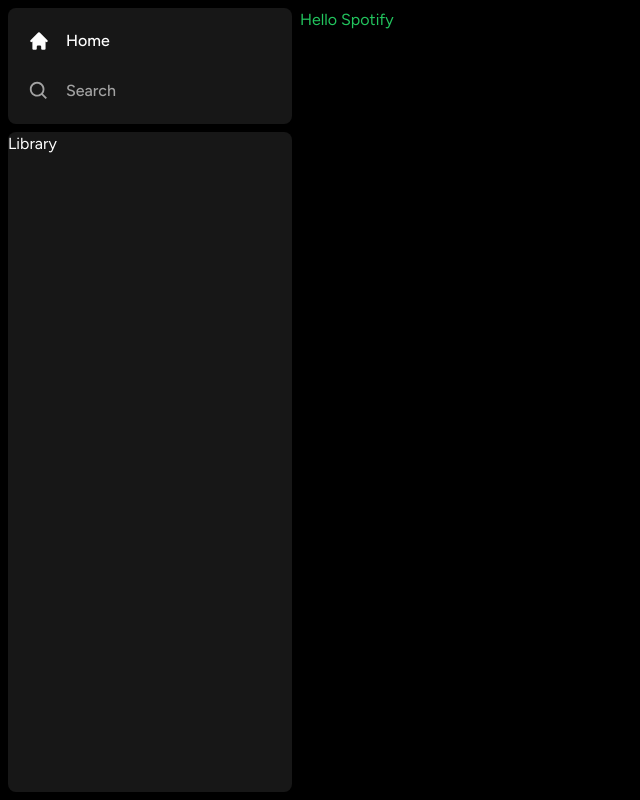
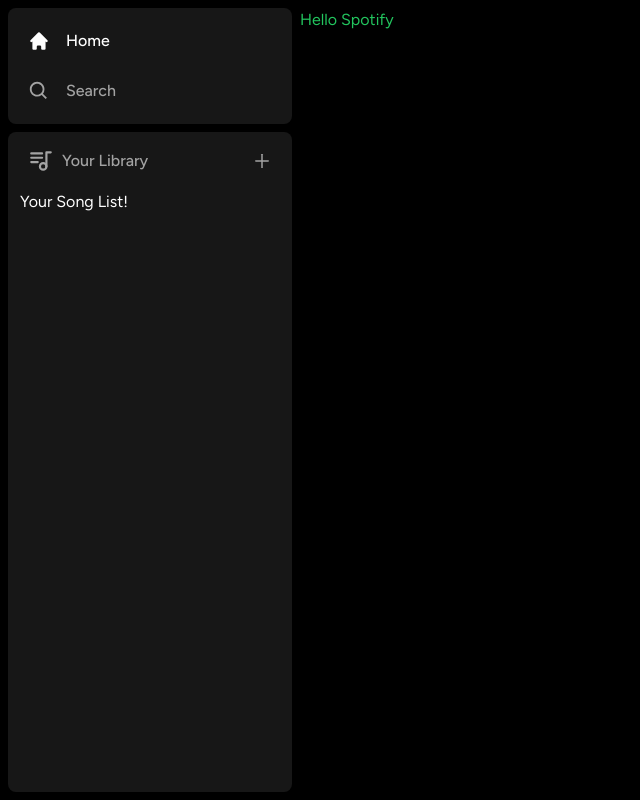
Before and after one commit to htutwaiphyoe/spotify, a Next.js app: page / in a window 1280 px wide. Shown: the whole page, without its empty margins (0-640 px from the left). Built offline with nearby package versions, Linux system fonts and the light colour scheme.

Commit message:
feat: Library

```diff
--- /dev/null
+++ b/components/Library/index.tsx
@@ -0,0 +1,25 @@
+import { TbPlaylist } from "react-icons/tb";
+import { AiOutlinePlus } from "react-icons/ai";
+
+function Library() {
+  const onClick = () => {};
+  return (
+    <div className="flex flex-col">
+      <div className="flex items-center justify-between px-5 pt-4 ">
+        <div className="inline-flex items-center gap-x-2">
+          <TbPlaylist size={26} className="text-neutral-400" />
+          <p className="text-neutral-400 font-medium text-base">Your Library</p>
+        </div>
+        <button
+          onClick={onClick}
+          className="text-neutral-400 hover:text-white transition"
+        >
+          <AiOutlinePlus size={20} />
+        </button>
+      </div>
+      <div className="flex flex-col gap-y-1 mt-4 px-3">Your Song List!</div>
+    </div>
+  );
+}
+
+export default Library;
--- a/components/Sidebar/index.tsx
+++ b/components/Sidebar/index.tsx
@@ -1,11 +1,11 @@
 "use client";
-
 import { PropsWithChildren, useMemo } from "react";
 import { usePathname } from "next/navigation";
 import { HiHome } from "react-icons/hi";
 import { BiSearch } from "react-icons/bi";
 import Box from "../Box";
 import SidebarItem from "./SidebarItem";
+import Library from "../Library";
 
 type SidebarProps = PropsWithChildren & {};
 
@@ -40,7 +40,9 @@
             ))}
           </div>
         </Box>
-        <Box className="overflow-y-auto h-full">Library</Box>
+        <Box className="overflow-y-auto h-full">
+          <Library />
+        </Box>
       </aside>
       <section className="h-full flex-1 overflow-y-auto py-2">
         {children}
```
